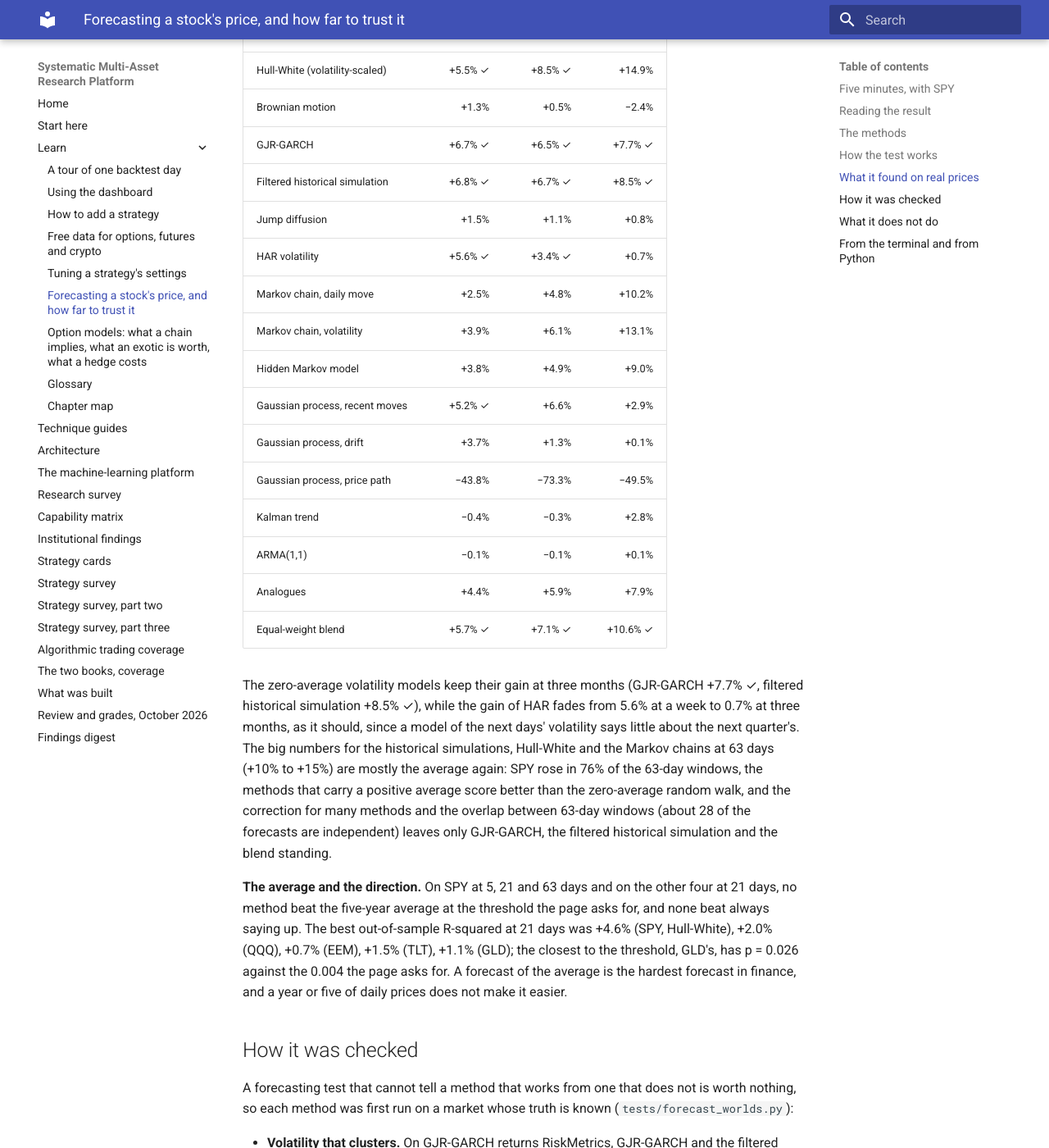
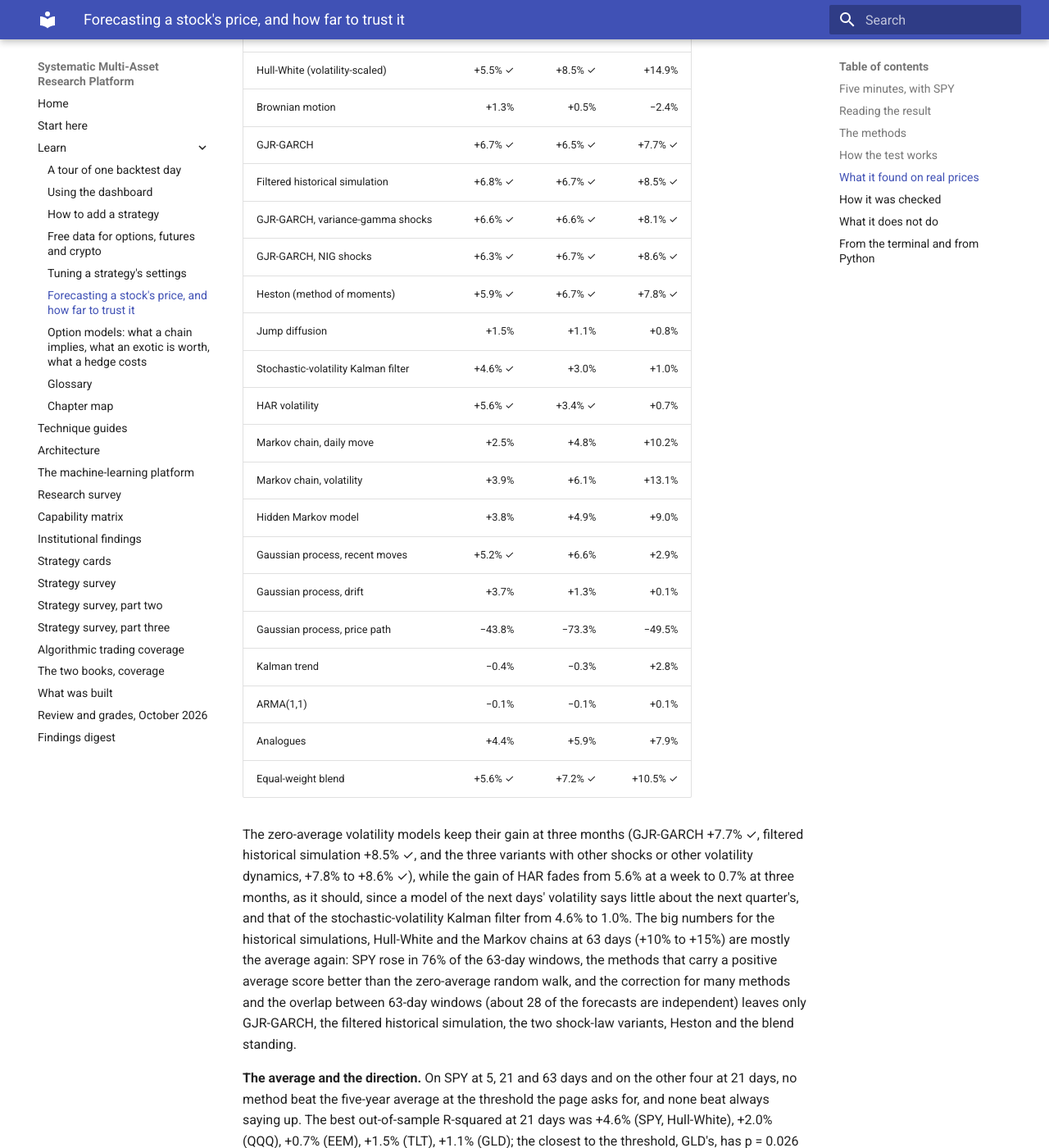
Before and after one commit to jwee97/quant_for_finance_python, an MkDocs documentation site: the page built from docs/forecasting.md, in a window 1280 px wide and 1400 px high, scrolled down 9170 px. Shown: the whole window at 82% size. Built offline with MkDocs 1.6.1 and Material for MkDocs 9.7.7, drawn with Linux system fonts in a browser that asks for light colours.

Commit message:
Forecasting docs: SPY by-horizon table refreshed from the 22-method study run
The five, 21 and 63-day results for SPY with all twenty-two methods and the blend (the Holm correction now counts every candidate): the existing methods' skills are unchanged, the four new methods and the blend are added, and the paragraph beneath names which methods still clear the correction at three months. The five-ticker 21-day table follows when that run finishes.

Co-Authored-By: Claude Sonnet 5.5 <noreply@anthropic.com>
Claude-Session: https://claude.ai/code/session_01DSSeu1FozHnuA5rm1CsBZd

```diff
--- a/docs/forecasting.md
+++ b/docs/forecasting.md
@@ -128,7 +128,11 @@ What stands out:
 | Brownian motion | +1.3% | +0.5% | −2.4% |
 | GJR-GARCH | +6.7% ✓ | +6.5% ✓ | +7.7% ✓ |
 | Filtered historical simulation | +6.8% ✓ | +6.7% ✓ | +8.5% ✓ |
+| GJR-GARCH, variance-gamma shocks | +6.6% ✓ | +6.6% ✓ | +8.1% ✓ |
+| GJR-GARCH, NIG shocks | +6.3% ✓ | +6.7% ✓ | +8.6% ✓ |
+| Heston (method of moments) | +5.9% ✓ | +6.7% ✓ | +7.8% ✓ |
 | Jump diffusion | +1.5% | +1.1% | +0.8% |
+| Stochastic-volatility Kalman filter | +4.6% ✓ | +3.0% | +1.0% |
 | HAR volatility | +5.6% ✓ | +3.4% ✓ | +0.7% |
 | Markov chain, daily move | +2.5% | +4.8% | +10.2% |
 | Markov chain, volatility | +3.9% | +6.1% | +13.1% |
@@ -139,9 +143,9 @@ What stands out:
 | Kalman trend | −0.4% | −0.3% | +2.8% |
 | ARMA(1,1) | −0.1% | −0.1% | +0.1% |
 | Analogues | +4.4% | +5.9% | +7.9% |
-| Equal-weight blend | +5.7% ✓ | +7.1% ✓ | +10.6% ✓ |
+| Equal-weight blend | +5.6% ✓ | +7.2% ✓ | +10.5% ✓ |
 
-The zero-average volatility models keep their gain at three months (GJR-GARCH +7.7% ✓, filtered historical simulation +8.5% ✓), while the gain of HAR fades from 5.6% at a week to 0.7% at three months, as it should, since a model of the next days' volatility says little about the next quarter's. The big numbers for the historical simulations, Hull-White and the Markov chains at 63 days (+10% to +15%) are mostly the average again: SPY rose in 76% of the 63-day windows, the methods that carry a positive average score better than the zero-average random walk, and the correction for many methods and the overlap between 63-day windows (about 28 of the forecasts are independent) leaves only GJR-GARCH, the filtered historical simulation and the blend standing.
+The zero-average volatility models keep their gain at three months (GJR-GARCH +7.7% ✓, filtered historical simulation +8.5% ✓, and the three variants with other shocks or other volatility dynamics, +7.8% to +8.6% ✓), while the gain of HAR fades from 5.6% at a week to 0.7% at three months, as it should, since a model of the next days' volatility says little about the next quarter's, and that of the stochastic-volatility Kalman filter from 4.6% to 1.0%. The big numbers for the historical simulations, Hull-White and the Markov chains at 63 days (+10% to +15%) are mostly the average again: SPY rose in 76% of the 63-day windows, the methods that carry a positive average score better than the zero-average random walk, and the correction for many methods and the overlap between 63-day windows (about 28 of the forecasts are independent) leaves only GJR-GARCH, the filtered historical simulation, the two shock-law variants, Heston and the blend standing.
 
 **The average and the direction.** On SPY at 5, 21 and 63 days and on the other four at 21 days, no method beat the five-year average at the threshold the page asks for, and none beat always saying up. The best out-of-sample R-squared at 21 days was +4.6% (SPY, Hull-White), +2.0% (QQQ), +0.7% (EEM), +1.5% (TLT), +1.1% (GLD); the closest to the threshold, GLD's, has p = 0.026 against the 0.004 the page asks for. A forecast of the average is the hardest forecast in finance, and a year or five of daily prices does not make it easier.
 
```
